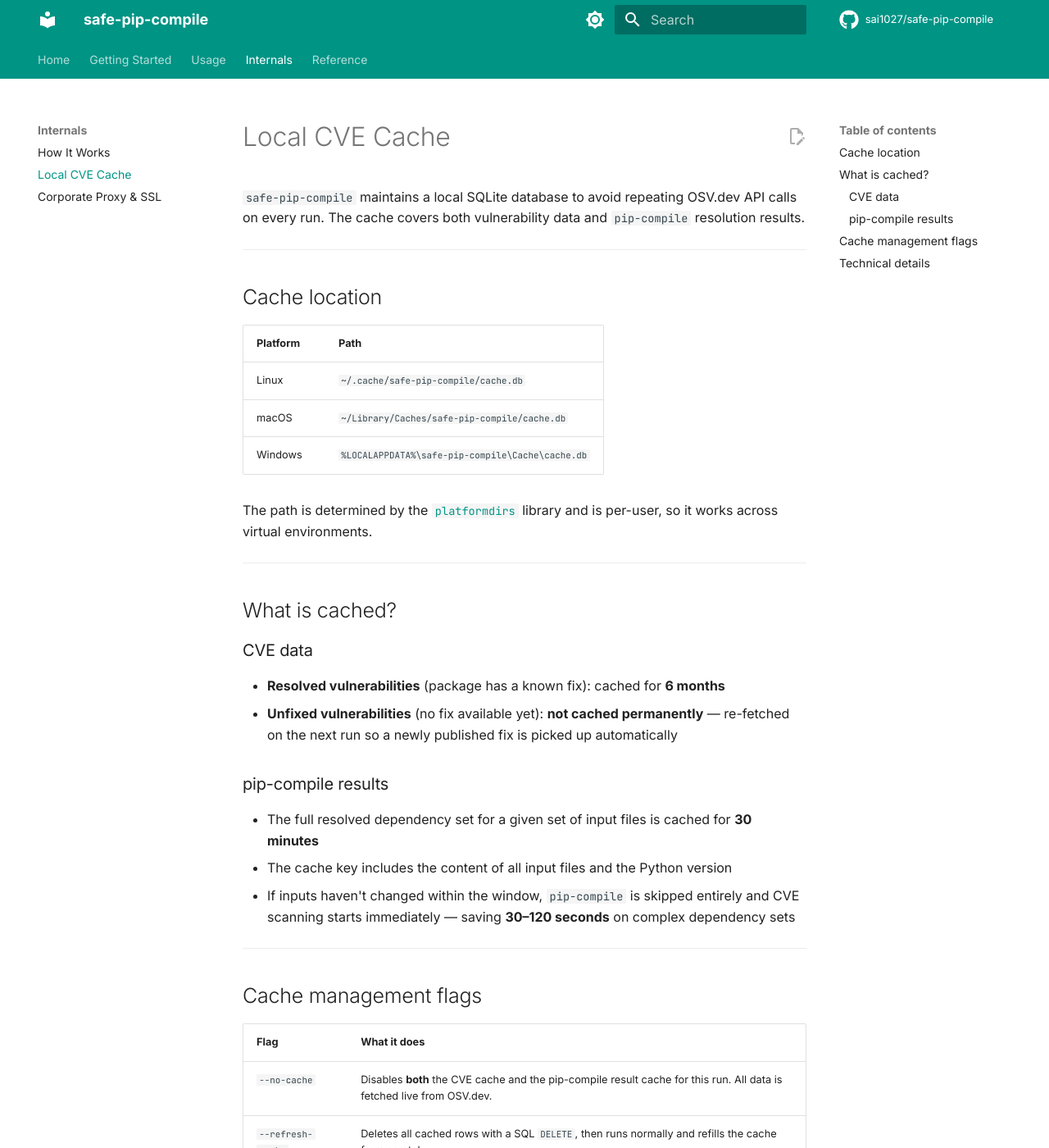
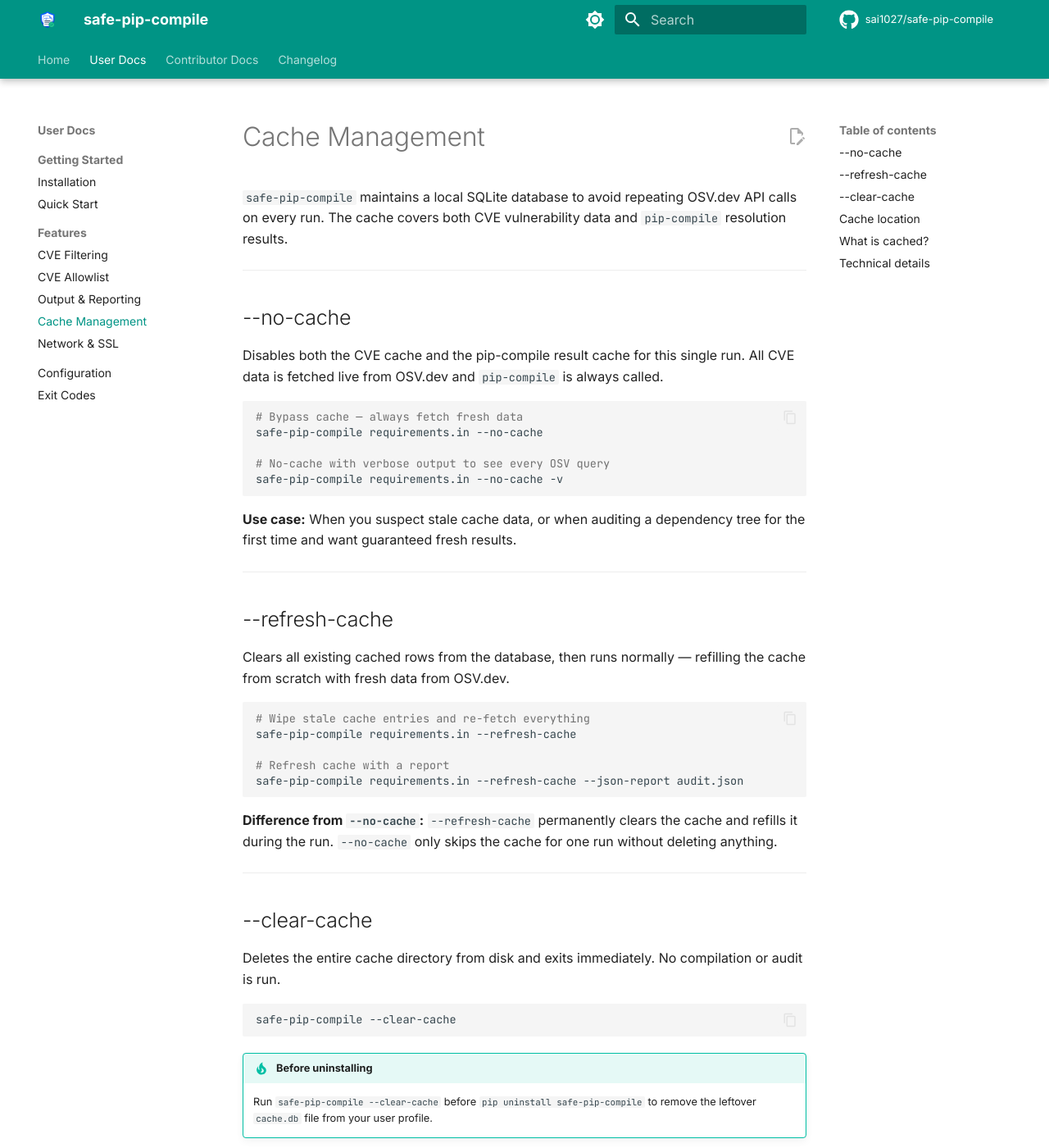
Before and after one commit to sai1027/safe-pip-compile, an MkDocs documentation site: the page built from docs/cache.md, in a window 1280 px wide and 1400 px high. Shown: the whole window at 82% size. Built offline with MkDocs 1.6.1 and Material for MkDocs 9.7.7, drawn with Linux system fonts in a browser that asks for light colours; comment, search, counter and statistics services are not loaded; some of the changed text lies outside the part shown.

Commit message:
update docs

````diff
--- a/docs/allowlist.md
+++ b/docs/allowlist.md
@@ -4,26 +4,40 @@
 
 ---
 
-## Enabling the allowlist
+## --allow-list
 
-=== "CLI"
+Path to a YAML file listing CVE IDs that should be skipped during the audit.
 
-    ```bash
-    safe-pip-compile requirements.in --allow-list cve-allowlist.yaml
-    ```
+**Default:** not set — no allowlist applied
 
-=== "pyproject.toml"
+**CLI:**
 
-    ```toml
-    [tool.safe-pip-compile]
-    allowlist = "cve-allowlist.yaml"
-    ```
+```bash
+# Use an allowlist file
+safe-pip-compile requirements.in --allow-list cve-allowlist.yaml
+
+# Combined with severity filtering
+safe-pip-compile requirements.in --allow-list cve-allowlist.yaml --min-severity high
+
+# Allowlist with JSON report to audit what was skipped
+safe-pip-compile requirements.in --allow-list cve-allowlist.yaml --json-report audit.json
+```
+
+**pyproject.toml:**
+
+```toml
+[tool.safe-pip-compile]
+allowlist = "cve-allowlist.yaml"
+```
+
+!!! warning "Review allowlist entries regularly"
+    Allowlist entries should be treated as technical debt. Set an `expires` date and schedule a review, especially if a fix becomes available upstream.
 
 ---
 
 ## File format
 
-```yaml title="cve-allowlist.yaml"
+```yaml
 allowed_cves:
   - id: CVE-2024-12345
     reason: "Not applicable; we do not use the affected feature"
@@ -39,21 +53,21 @@
 
 | Field | Required | Description |
 |-------|----------|-------------|
-| `id` | ✅ Yes | The vulnerability identifier to allow. Supports CVE, GHSA, and PYSEC IDs. |
-| `reason` | ✅ Yes | A human-readable explanation for accepting the risk. |
-| `expires` | ❌ No | Date in `YYYY-MM-DD` format. After this date the entry is treated as expired and the CVE will block again. Omit for no expiry. |
+| `id` | Yes | The vulnerability identifier. Supports CVE, GHSA, and PYSEC IDs. |
+| `reason` | Yes | A human-readable explanation for accepting the risk. |
+| `expires` | No | Date in `YYYY-MM-DD` format. After this date the CVE will block again. Omit for no expiry. |
 
 ---
 
 ## How matching works
 
-Allowlist entries are matched against the vulnerability ID **and its aliases**. For example, a CVE ID like `CVE-2024-12345` will also match if OSV.dev reports it as a GHSA or PYSEC alias, and vice versa.
+Allowlist entries are matched against the vulnerability ID **and its aliases**. For example, `CVE-2024-12345` will also match if OSV.dev reports it as a GHSA or PYSEC alias, and vice versa.
 
 ---
 
 ## Expiry behaviour
 
-- If `expires` is set and today's date is **past** the expiry, the entry is ignored and the CVE will block as normal.
+- If `expires` is set and today's date is **past** the expiry, the entry is ignored and the CVE blocks as normal.
 - If `expires` is **omitted**, the entry never expires.
 - Expired entries are logged as a warning so your team can revisit them.
 
@@ -69,8 +83,3 @@
       Mitigated in our threat model — see security-review-2023-11.md.
     expires: 2024-12-31
 ```
-
----
-
-!!! warning "Review allowlist entries regularly"
-    Allowlist entries should be treated as technical debt. Set an `expires` date and schedule a review, especially if a fix becomes available upstream.
--- a/docs/cache.md
+++ b/docs/cache.md
@@ -1,6 +1,51 @@
-# Local CVE Cache
+# Cache Management
 
-`safe-pip-compile` maintains a local SQLite database to avoid repeating OSV.dev API calls on every run. The cache covers both vulnerability data and `pip-compile` resolution results.
+`safe-pip-compile` maintains a local SQLite database to avoid repeating OSV.dev API calls on every run. The cache covers both CVE vulnerability data and `pip-compile` resolution results.
+
+---
+
+## --no-cache
+
+Disables both the CVE cache and the pip-compile result cache for this single run. All CVE data is fetched live from OSV.dev and `pip-compile` is always called.
+
+```bash
+# Bypass cache — always fetch fresh data
+safe-pip-compile requirements.in --no-cache
+
+# No-cache with verbose output to see every OSV query
+safe-pip-compile requirements.in --no-cache -v
+```
+
+**Use case:** When you suspect stale cache data, or when auditing a dependency tree for the first time and want guaranteed fresh results.
+
+---
+
+## --refresh-cache
+
+Clears all existing cached rows from the database, then runs normally — refilling the cache from scratch with fresh data from OSV.dev.
+
+```bash
+# Wipe stale cache entries and re-fetch everything
+safe-pip-compile requirements.in --refresh-cache
+
+# Refresh cache with a report
+safe-pip-compile requirements.in --refresh-cache --json-report audit.json
+```
+
+**Difference from `--no-cache`:** `--refresh-cache` permanently clears the cache and refills it during the run. `--no-cache` only skips the cache for one run without deleting anything.
+
+---
+
+## --clear-cache
+
+Deletes the entire cache directory from disk and exits immediately. No compilation or audit is run.
+
+```bash
+safe-pip-compile --clear-cache
+```
+
+!!! tip "Before uninstalling"
+    Run `safe-pip-compile --clear-cache` before `pip uninstall safe-pip-compile` to remove the leftover `cache.db` file from your user profile.
 
 ---
 
@@ -12,51 +57,27 @@
 | macOS | `~/Library/Caches/safe-pip-compile/cache.db` |
 | Windows | `%LOCALAPPDATA%\safe-pip-compile\Cache\cache.db` |
 
-The path is determined by the [`platformdirs`](https://pypi.org/project/platformdirs/) library and is per-user, so it works across virtual environments.
+The path is per-user, shared across all your virtual environments.
 
 ---
 
 ## What is cached?
 
-### CVE data
-- **Resolved vulnerabilities** (package has a known fix): cached for **6 months**
-- **Unfixed vulnerabilities** (no fix available yet): **not cached permanently** — re-fetched on the next run so a newly published fix is picked up automatically
+**CVE data:**
 
-### pip-compile results
+- Resolved vulnerabilities (package has a known fix): cached for **6 months**
+- Unfixed vulnerabilities (no fix yet): not cached — re-fetched on the next run so newly published fixes are picked up automatically
+
+**pip-compile results:**
+
 - The full resolved dependency set for a given set of input files is cached for **30 minutes**
 - The cache key includes the content of all input files and the Python version
-- If inputs haven't changed within the window, `pip-compile` is skipped entirely and CVE scanning starts immediately — saving **30–120 seconds** on complex dependency sets
-
----
-
-## Cache management flags
-
-| Flag | What it does |
-|------|-------------|
-| `--no-cache` | Disables **both** the CVE cache and the pip-compile result cache for this run. All data is fetched live from OSV.dev. |
-| `--refresh-cache` | Deletes all cached rows with a SQL `DELETE`, then runs normally and refills the cache from scratch. |
-| `--clear-cache` | Deletes the entire cache **directory** from disk (`shutil.rmtree`) and exits immediately. Useful before uninstalling. |
-
-```bash
-# Skip the cache for this run only
-safe-pip-compile requirements.in --no-cache
-
-# Wipe stale entries and re-fetch
-safe-pip-compile requirements.in --refresh-cache
-
-# Remove the cache directory entirely
-safe-pip-compile --clear-cache
-```
+- If inputs haven't changed within the window, `pip-compile` is skipped entirely — saving **30–120 seconds** on complex dependency sets
 
 ---
 
 ## Technical details
 
 - **SQLite WAL mode** — allows multiple concurrent readers without locking
-- Cache is stored per-user, not per-virtualenv — shared across all your projects
+- Cache is per-user, not per-virtualenv — shared across all your projects
 - The database is created automatically on first use; no setup required
-
----
-
-!!! tip "Before uninstalling"
-    Run `safe-pip-compile --clear-cache` before `pip uninstall safe-pip-compile` to remove the leftover `cache.db` file from your user profile.
--- /dev/null
+++ b/docs/cve-filtering.md
@@ -0,0 +1,116 @@
+# CVE Filtering
+
+Control how `safe-pip-compile` detects and handles vulnerable packages during resolution.
+
+---
+
+## --min-severity
+
+Sets the minimum CVE severity level that blocks a package version. Any CVE below this threshold is ignored.
+
+| Value | What gets blocked |
+|-------|------------------|
+| `critical` | Only critical CVEs |
+| `high` | High and critical CVEs |
+| `medium` | Medium, high, and critical CVEs |
+| `low` | All CVEs — most aggressive (default) |
+
+**Default:** `low`
+
+**CLI:**
+
+```bash
+# Block only high and critical vulnerabilities
+safe-pip-compile requirements.in --min-severity high
+
+# Block everything (default)
+safe-pip-compile requirements.in --min-severity low
+
+# CI — only fail on critical
+safe-pip-compile requirements.in --min-severity critical --strict
+```
+
+**pyproject.toml:**
+
+```toml
+[tool.safe-pip-compile]
+min-severity = "high"
+```
+
+!!! tip "Recommended for CI"
+    Use `--min-severity high` to avoid noise from low-severity CVEs while still blocking anything dangerous.
+
+---
+
+## --strict / --no-strict
+
+Controls the exit code when CVEs cannot be fully resolved after all iterations.
+
+- `--strict` *(default)* — exits with code `1` if blocking CVEs remain. Fails CI jobs.
+- `--no-strict` — exits with code `0` even if CVEs remain. Useful for audit-only runs.
+
+**CLI:**
+
+```bash
+# Fail CI if CVEs remain (default behaviour)
+safe-pip-compile requirements.in --strict
+
+# Generate a report without failing the build
+safe-pip-compile requirements.in --no-strict --json-report audit.json
+```
+
+**pyproject.toml:**
+
+```toml
+[tool.safe-pip-compile]
+strict = true
+```
+
+!!! note
+    `--strict` is the default. You only need to pass it explicitly to override `strict = false` set in `pyproject.toml`.
+
+---
+
+## --no-cve
+
+Skips CVE checking entirely. `safe-pip-compile` becomes a pure `pip-compile` pass-through — no OSV.dev queries, no constraint injection, no cache activity.
+
+```bash
+# Pure pip-compile, no CVE checking
+safe-pip-compile requirements.in --no-cve
+
+# With a custom output path
+safe-pip-compile requirements.in --no-cve -o requirements/dev.txt
+```
+
+**Use case:** Quickly pin dependencies without the security audit — useful when bootstrapping a new project, debugging a resolution conflict, or in dev-only environments.
+
+---
+
+## --max-iterations
+
+The maximum number of **compile → audit → constrain → re-compile** loops before stopping.
+
+**Default:** `10`
+
+If the resolver gets stuck (same CVEs appearing every iteration), `safe-pip-compile` stops early regardless of this limit.
+
+**CLI:**
+
+```bash
+# Fail faster on stubborn dependency trees
+safe-pip-compile requirements.in --max-iterations 3
+
+# Allow more loops for complex monorepos
+safe-pip-compile requirements.in --max-iterations 20
+```
+
+**pyproject.toml:**
+
+```toml
+[tool.safe-pip-compile]
+max-iterations = 5
+```
+
+!!! tip
+    Lower this for faster CI feedback. Raise it if many transitive packages each need individual constraint injection.
--- /dev/null
+++ b/docs/network-ssl.md
@@ -0,0 +1,80 @@
+# Network & SSL
+
+Configure how `safe-pip-compile` connects to [OSV.dev](https://osv.dev) — including custom CA certificates for corporate environments.
+
+---
+
+## --cert
+
+Path to a custom CA bundle (PEM format) for SSL verification. Use this when your organisation performs SSL inspection (MITM proxy) and OSV.dev requests fail with a certificate error.
+
+**Default:** auto-detected from environment variables or system certificate store
+
+**CLI:**
+
+```bash
+# Use a corporate CA bundle
+safe-pip-compile requirements.in --cert /path/to/corporate-ca-bundle.pem
+
+# Windows path
+safe-pip-compile requirements.in --cert C:\certs\corp-ca.pem
+```
+
+**pyproject.toml:**
+
+```toml
+[tool.safe-pip-compile]
+cert = "/etc/ssl/certs/corporate-ca.pem"
+```
+
+**Environment variable (no flag needed):**
+
+```bash
+export SSL_CERT_FILE=/path/to/corporate-ca-bundle.pem
+safe-pip-compile requirements.in
+```
+
+---
+
+## Certificate lookup order
+
+`safe-pip-compile` resolves the CA bundle in the following priority order:
+
+```
+--cert flag  >  SSL_CERT_FILE  >  REQUESTS_CA_BUNDLE  >  CURL_CA_BUNDLE  >  system default
+```
+
+The first non-empty value found is used. If none are set, Python's built-in certificate store is used.
+
+---
+
+## Supported environment variables
+
+| Variable | Description |
+|----------|-------------|
+| `SSL_CERT_FILE` | Path to a PEM-format CA bundle |
+| `REQUESTS_CA_BUNDLE` | Same — used by the `requests` library |
+| `CURL_CA_BUNDLE` | Same — used by curl |
+
+Setting any of these avoids passing `--cert` on every command.
+
+---
+
+## Getting your corporate CA bundle
+
+Ask your IT or security team for the corporate root CA certificate in PEM format.
+
+**Export on Windows:**
+
+```powershell
+# Export all trusted root certificates
+certutil -exportPFX Root corp-roots.pfx
+# Then convert to PEM with openssl or the Certificates MMC snap-in
+```
+
+Alternatively, use the [`truststore`](https://pypi.org/project/truststore/) package to make Python use the system certificate store automatically — no `--cert` flag needed.
+
+---
+
+!!! danger "Disabling SSL verification"
+    Never disable SSL verification in production — it exposes you to man-in-the-middle attacks. Always use a proper CA bundle via `--cert` or `SSL_CERT_FILE` instead.
--- /dev/null
+++ b/docs/output-reporting.md
@@ -0,0 +1,128 @@
+# Output & Reporting
+
+Control where `safe-pip-compile` writes its output and how much information it shows during a run.
+
+---
+
+## --output-file / -o
+
+Path to write the compiled `requirements.txt`. Both `-o` and `--output-file` are equivalent.
+
+**Default:** `requirements.txt`
+
+**CLI:**
+
+```bash
+# Default output path
+safe-pip-compile requirements.in
+
+# Custom output path
+safe-pip-compile requirements.in -o requirements/prod.txt
+```
+
+**pyproject.toml:**
+
+```toml
+[tool.safe-pip-compile]
+output-file = "requirements/prod.txt"
+```
+
+!!! tip "Separate environments"
+    Use different output paths per environment — `requirements/prod.txt`, `requirements/dev.txt` — and run `safe-pip-compile` once per file.
+
+---
+
+## --dry-run
+
+Preview what `safe-pip-compile` would do without writing any files. The full resolution and CVE audit still runs, but the final `requirements.txt` is not written to disk.
+
+```bash
+# Basic dry run
+safe-pip-compile requirements.in --dry-run
+
+# Dry run with verbose output — see every decision
+safe-pip-compile requirements.in --dry-run -v
+
+# Dry run and still generate the JSON report
+safe-pip-compile requirements.in --dry-run --json-report audit.json
+```
+
+**Use case:** Check which packages would be constrained or blocked before committing the output file to version control.
+
+---
+
+## --json-report
+
+Write a machine-readable JSON vulnerability report to a file. The report includes all detected CVEs, their severity, and whether they were resolved.
+
+**Default:** not set — no report written
+
+**CLI:**
+
+```bash
+# Write report to audit.json
+safe-pip-compile requirements.in --json-report audit.json
+
+# Report without failing CI on unresolved CVEs
+safe-pip-compile requirements.in --no-strict --json-report audit.json
+```
+
+**pyproject.toml:**
+
+```toml
+[tool.safe-pip-compile]
+json-report = "audit.json"
+```
+
+**Report structure:**
+
+```json
+{
+  "resolved": true,
+  "iterations": 2,
+  "vulnerabilities": [
+    {
+      "package": "requests",
+      "version_found": "2.28.0",
+      "version_resolved": "2.31.0",
+      "cve_id": "CVE-2023-32681",
+      "severity": "high",
+      "status": "resolved"
+    }
+  ]
+}
+```
+
+**Use case:** Feed into security dashboards, SIEM tools, or archive as a build artifact in CI.
+
+---
+
+## --verbose / -v
+
+Increase the amount of output printed during a run.
+
+| Flag | Level | What you see |
+|------|-------|--------------|
+| *(none)* | quiet | Final result only |
+| `-v` | verbose | Each iteration, packages checked, CVEs found, constraints added |
+| `-vv` | extra verbose | Full OSV API responses, constraint calculation details |
+
+```bash
+# Verbose — recommended for debugging
+safe-pip-compile requirements.in -v
+
+# Extra verbose — full detail
+safe-pip-compile requirements.in -vv
+
+# Verbose dry run
+safe-pip-compile requirements.in --dry-run -vv
+```
+
+**pyproject.toml:**
+
+```toml
+[tool.safe-pip-compile]
+verbose = 1   # 0 = quiet, 1 = -v, 2 = -vv
+```
+
+**Default:** quiet (`0`)
--- a/docs/quickstart.md
+++ b/docs/quickstart.md
@@ -74,8 +74,47 @@
 
 ---
 
+## Flag quick reference
+
+All flags at a glance — click any flag to go to its full documentation.
+
+### Core resolution
+
+| Flag | Default | Description |
+|------|---------|-------------|
+| [`--min-severity`](cve-filtering.md#--min-severity) | `low` | Minimum CVE severity to block. One of: `critical`, `high`, `medium`, `low` |
+| [`--strict / --no-strict`](cve-filtering.md#--strict----no-strict) | `--strict` | Exit with code `1` if unresolved CVEs remain |
+| [`--no-cve`](cve-filtering.md#--no-cve) | off | Skip CVE checking — pure `pip-compile` pass-through |
+| [`--max-iterations`](cve-filtering.md#--max-iterations) | `10` | Maximum compile/audit loops before stopping |
+| [`--allow-list PATH`](allowlist.md#--allow-list) | *(none)* | Path to a YAML file of accepted CVEs to skip |
+
+### Output & reporting
+
+| Flag | Default | Description |
+|------|---------|-------------|
+| [`-o, --output-file PATH`](output-reporting.md#--output-file---o) | `requirements.txt` | Path to write the compiled output |
+| [`--dry-run`](output-reporting.md#--dry-run) | off | Preview actions without writing any output files |
+| [`--json-report PATH`](output-reporting.md#--json-report) | *(none)* | Write a machine-readable JSON vulnerability report |
+| [`-v, --verbose`](output-reporting.md#--verbose---v) | quiet | Increase output detail (`-v` or `-vv`) |
+
+### Cache
+
+| Flag | Default | Description |
+|------|---------|-------------|
+| [`--no-cache`](cache.md#--no-cache) | off | Bypass local cache — always query OSV.dev live |
+| [`--refresh-cache`](cache.md#--refresh-cache) | off | Clear all cached data and re-fetch from OSV.dev |
+| [`--clear-cache`](cache.md#--clear-cache) | off | Delete the entire cache directory and exit |
+
+### Network & SSL
+
+| Flag | Default | Description |
+|------|---------|-------------|
+| [`--cert PATH`](network-ssl.md#--cert) | *(auto)* | CA bundle for SSL verification (corporate proxies) |
+
+---
+
 ## Next steps
 
-- [CLI Reference](cli.md) — all available flags
-- [Configuration](configuration.md) — set defaults in `pyproject.toml`
-- [CVE Allowlist](allowlist.md) — accept specific known CVEs
+- [Configuration](configuration.md) — set project defaults in `pyproject.toml`
+- [CVE Allowlist](allowlist.md) — accept specific known CVEs with expiry dates
+- [Exit Codes](exit-codes.md) — integrate with CI pipelines
--- a/mkdocs.yml
+++ b/mkdocs.yml
@@ -27,6 +27,7 @@
     code: JetBrains Mono
   features:
     - navigation.tabs
+    - navigation.tabs.sticky
     - navigation.sections
     - navigation.expand
     - navigation.top
@@ -37,23 +38,26 @@
     - content.action.edit
   icon:
     repo: fontawesome/brands/github
+  logo: assets/logo.png
+  favicon: assets/logo.png
 
 nav:
   - Home: index.md
-  - Getting Started:
-    - Installation: installation.md
-    - Quick Start: quickstart.md
-  - Usage:
-    - CLI Reference: cli.md
+  - User Docs:
+    - Getting Started:
+      - Installation: installation.md
+      - Quick Start: quickstart.md
+    - Features:
+      - CVE Filtering: cve-filtering.md
+      - CVE Allowlist: allowlist.md
+      - Output & Reporting: output-reporting.md
+      - Cache Management: cache.md
+      - Network & SSL: network-ssl.md
     - Configuration: configuration.md
-    - CVE Allowlist: allowlist.md
-  - Internals:
+    - Exit Codes: exit-codes.md
+  - Contributor Docs:
     - How It Works: how-it-works.md
-    - Local CVE Cache: cache.md
-    - Corporate Proxy & SSL: proxy.md
-  - Reference:
-    - Exit Codes: exit-codes.md
-    - Changelog: changelog.md
+  - Changelog: changelog.md
 
 plugins:
   - search
@@ -61,15 +65,10 @@
 markdown_extensions:
   - admonition
   - pymdownx.details
-  - pymdownx.superfences
-  - pymdownx.highlight:
-      anchor_linenums: true
-      line_spans: __span
-      pygments_lang_class: true
-  - pymdownx.inlinehilite
+  - fenced_code
+  - codehilite:
+      guess_lang: false
   - pymdownx.snippets
-  - pymdownx.tabbed:
-      alternate_style: true
   - attr_list
   - md_in_html
   - tables
````
Also changed, not shown: README.md (+4 -1 lines), docs/index.md (+12 -23 lines), assets/logo.png (added), docs/assets/logo old.png (added), docs/assets/logo.png (added).
